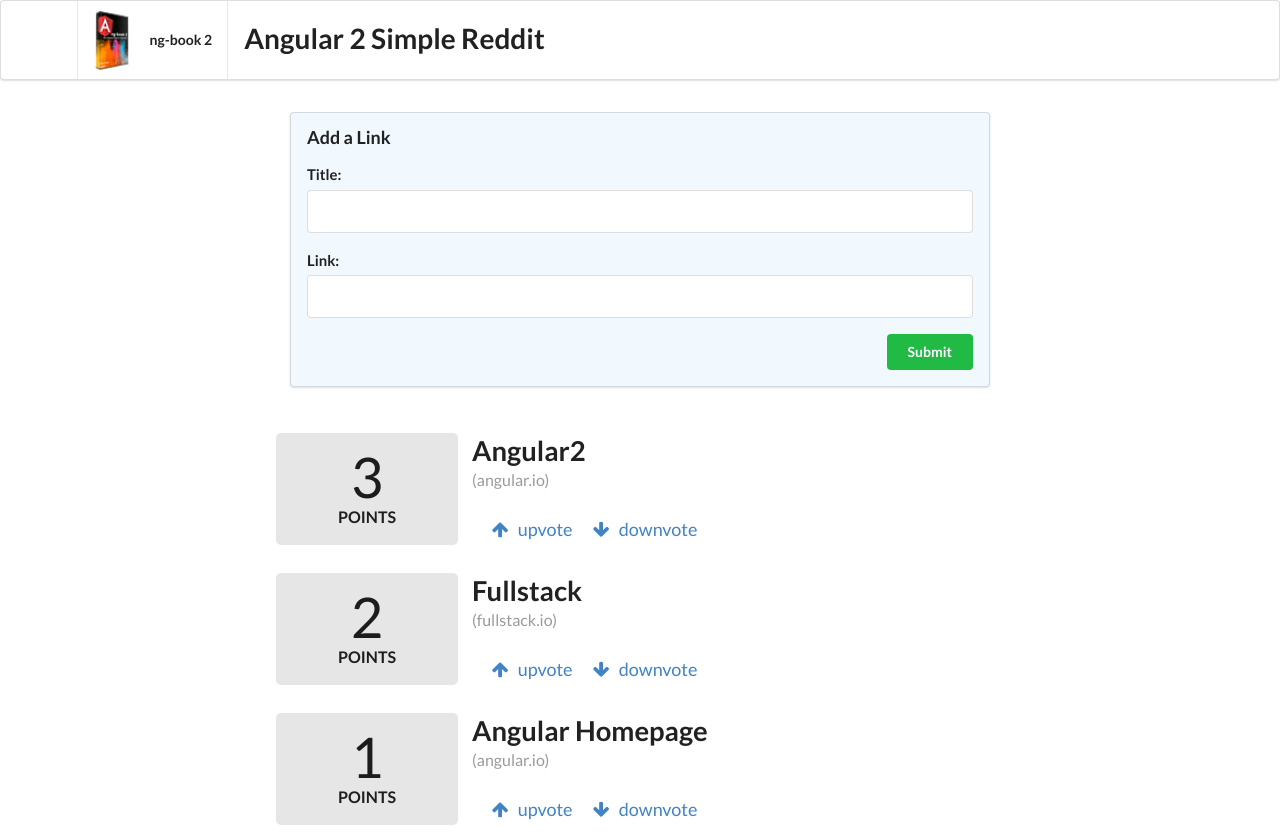
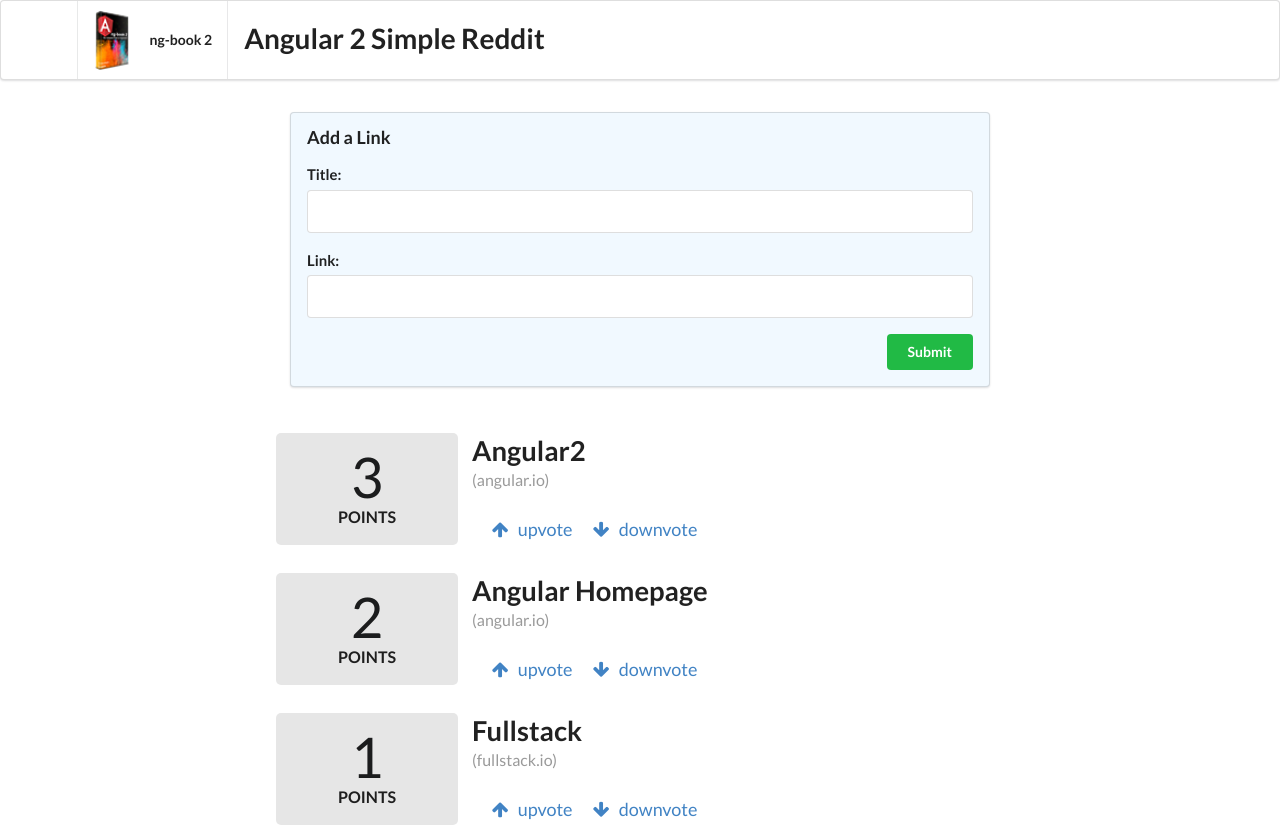
Before and after one commit to anshulrts/AngularBook, an Angular app: page / in a window 1280 px wide. Built offline with nearby package versions, Linux system fonts and the light colour scheme.

Commit message:
Displaying articles in sorted order

```diff
--- a/src/app/app.component.html
+++ b/src/app/app.component.html
@@ -16,7 +16,7 @@
 
 <div class="ui grid posts">
     <app-article
-        *ngFor="let currArticle of articles"
+        *ngFor="let currArticle of sortedArticles()"
         [article] = "currArticle">
     </app-article>
 </div>
--- a/src/app/app.component.ts
+++ b/src/app/app.component.ts
@@ -12,9 +12,13 @@ export class AppComponent {
     constructor() {
         this.articles = [
             new Article ('Angular2', 'http://angular.io', 3),
-            new Article ('Fullstack', 'http://fullstack.io', 2),
-            new Article ('Angular Homepage', 'http://angular.io', 1)
+            new Article ('Fullstack', 'http://fullstack.io', 1),
+            new Article ('Angular Homepage', 'http://angular.io', 2)
         ];
+    }
+
+    sortedArticles() : Article[] {
+        return this.articles.sort((a: Article, b: Article) => b.votes - a.votes);
     }
 
     addArticle(title: HTMLInputElement, link: HTMLInputElement) : boolean {
```
